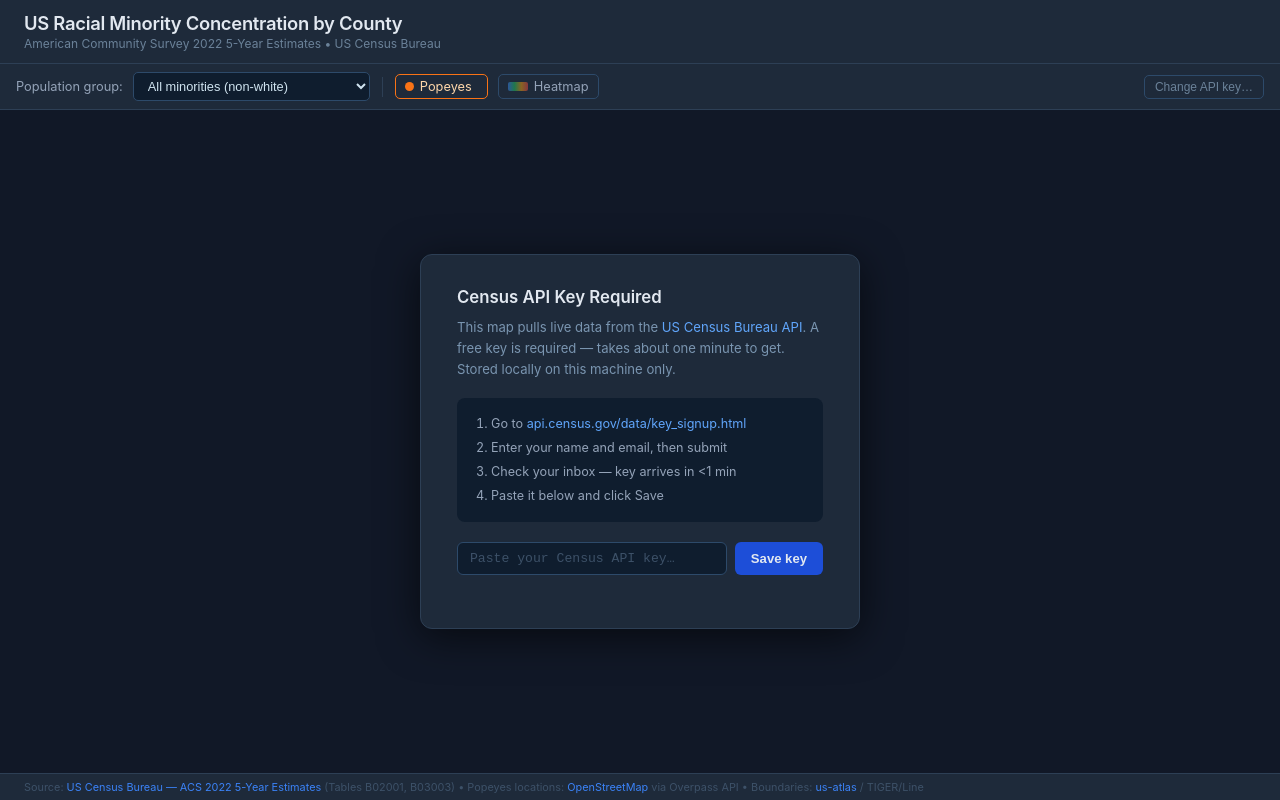
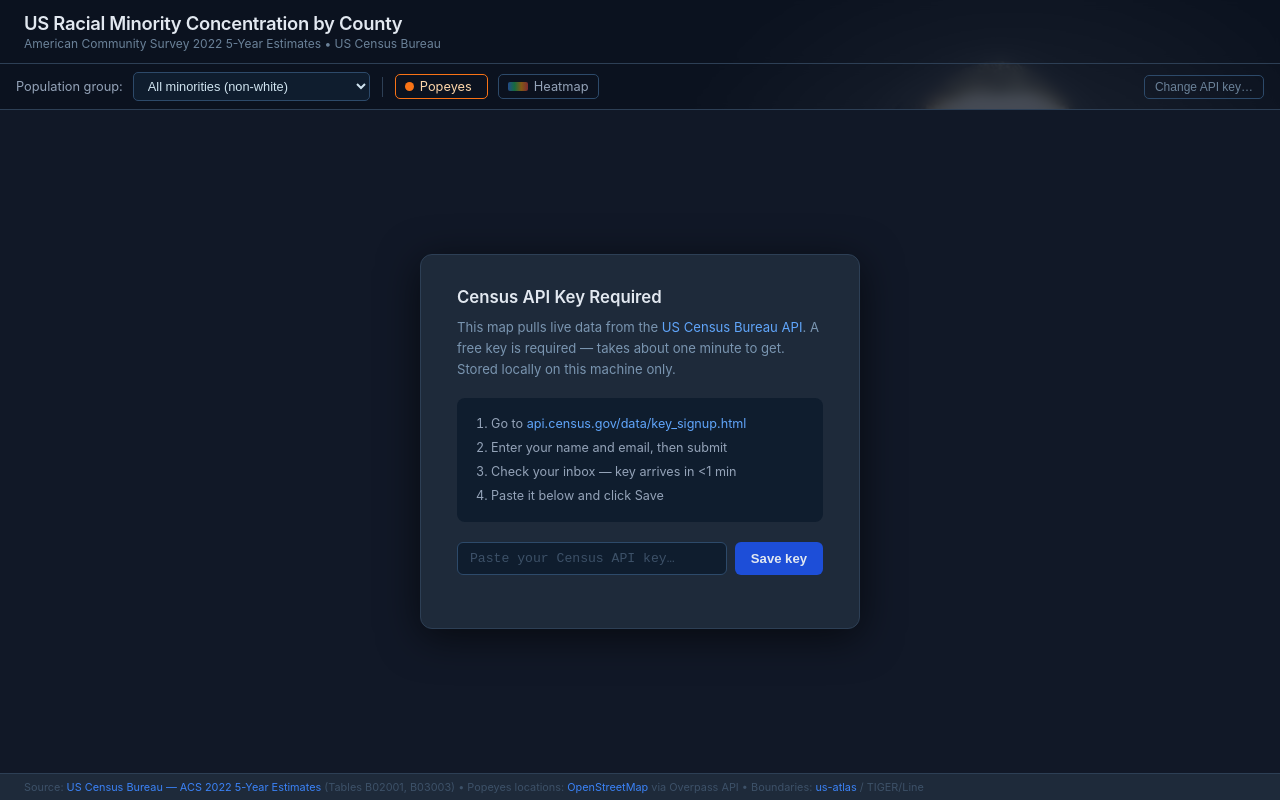
Before and after one commit to wowzaq/minority-map, a Flask app: page / in a window 1280 px wide. Run offline with Flask 3, Linux system fonts and the light colour scheme; some libraries are stand-ins or nearby versions.

Commit message:
Add background image and semi-transparent UI panels

```diff
--- a/templates/index.html
+++ b/templates/index.html
@@ -12,7 +12,7 @@
 
     body {
       font-family: -apple-system, BlinkMacSystemFont, 'Segoe UI', Roboto, sans-serif;
-      background: #111827;
+      background: #111827 url('/static/background.jpg') center center / cover no-repeat fixed;
       color: #e2e8f0;
       height: 100vh;
       display: flex;
@@ -20,13 +20,14 @@
       overflow: hidden;
     }
 
-    header { padding: 12px 24px; background: #1e2a3a; border-bottom: 1px solid #2d3f55; flex-shrink: 0; }
+    header { padding: 12px 24px; background: rgba(15, 25, 42, 0.75); backdrop-filter: blur(6px); border-bottom: 1px solid #2d3f55; flex-shrink: 0; }
     header h1 { font-size: 1.15rem; font-weight: 600; letter-spacing: -0.015em; }
     header p  { font-size: 0.75rem; color: #6b8299; margin-top: 2px; }
 
     #controls {
       padding: 8px 16px;
-      background: #1e2a3a;
+      background: rgba(15, 25, 42, 0.75);
+      backdrop-filter: blur(6px);
       border-bottom: 1px solid #2d3f55;
       display: flex;
       align-items: center;
@@ -79,7 +80,7 @@
     svg#map { width: 100%; height: 100%; display: block; cursor: grab; }
     svg#map.dragging { cursor: grabbing; }
 
-    .county { stroke: #1a2535; stroke-width: 0.25px; }
+    .county { stroke: #1a2535; stroke-width: 0.25px; fill-opacity: 0.82; }
     .county:hover { stroke: #ffffff; stroke-width: 1px; }
     .state-mesh { fill: none; stroke: #4a5e78; stroke-width: 0.7px; pointer-events: none; }
 
```
Also changed, not shown: static/background.jpg (added).
